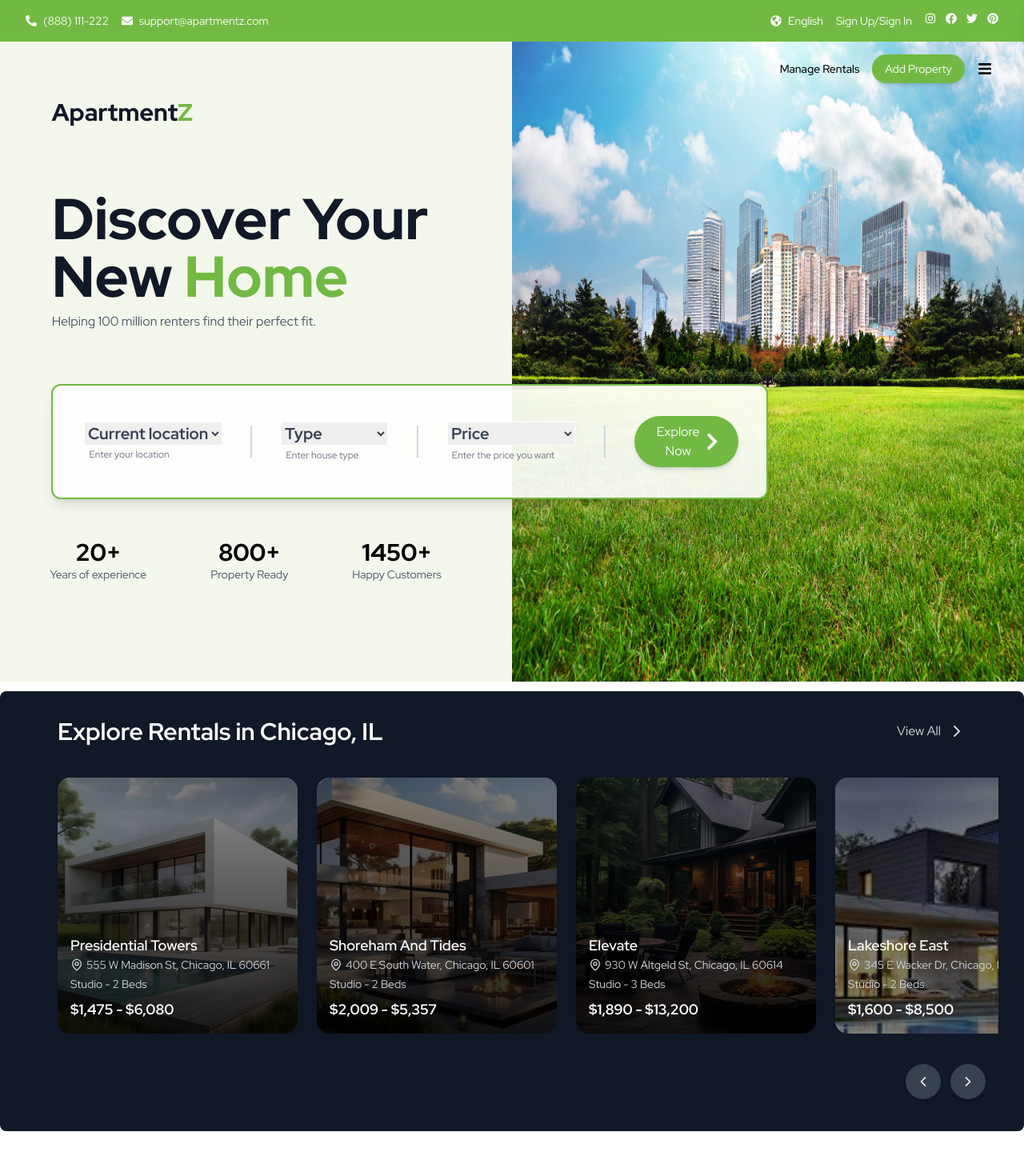
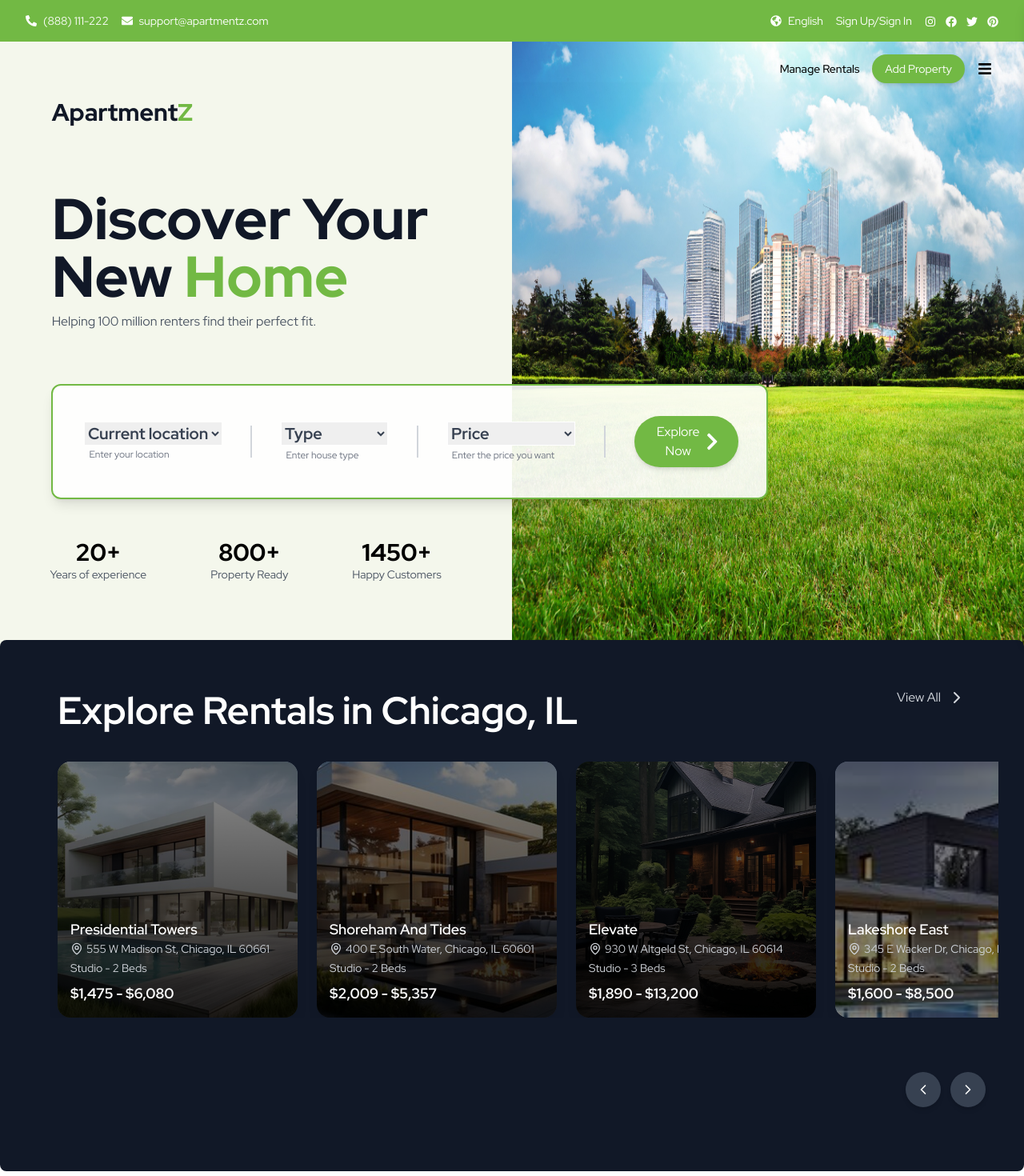
Before and after one commit to Pronttera/real-estate-website, a React (Vite) app: page / in a window 1280 px wide. Shown: the top 1470 px of the page at 80% size. Built offline with nearby package versions, Linux system fonts and the light colour scheme.

Commit message:
made changes in Hero Section And Work Section

```diff
--- a/src/pages/Home/HeroSection.jsx
+++ b/src/pages/Home/HeroSection.jsx
@@ -35,7 +35,7 @@ const HeroSection = () => {
             English
           </a>
           <a href="#" className="hover:underline">Sign Up/Sign In</a>
-          <div className="flex space-x-3">
+          <div className="flex space-x-3 mt-1">
             <a href="https://www.instagram.com"><FaInstagram /></a>
             <a href="https://www.facebook.com"><FaFacebook /></a>
             <a href="https://www.twitter.com"><FaTwitter /></a>
--- a/src/pages/Home/WorksSection.jsx
+++ b/src/pages/Home/WorksSection.jsx
@@ -74,10 +74,10 @@ export default function WorksSection() {
   };
 
   return (
-    <div className="bg-gray-900 text-white p-8 rounded-lg h-[550px] mt-16 font-redhat relative">
+    <div className="bg-gray-900 text-white p-8 rounded-lg h-full mt-15 font-redhat relative">
       {/* Header */}
       <div className="flex justify-between items-center mb-10 px-10">
-        <h2 className="text-3xl font-bold">Explore Rentals in Chicago, IL</h2>
+        <h2 className="text-5xl mt-8 font-bold">Explore Rentals in Chicago, IL</h2>
         <button className="text-gray-300 hover:text-white transition flex items-center cursor-pointer">
          View All <ChevronRight className="ml-2" />
         </button>
@@ -115,7 +115,7 @@ export default function WorksSection() {
       </div>
 
       {/* Scroll Buttons*/}
-      <div className="absolute bottom-10 right-12 flex space-x-3">
+      <div className="absolute bottom-20 right-12 flex space-x-3">
         <button
           onClick={() => scroll("left")}
           className="bg-gray-700 p-3 rounded-full shadow-md hover:bg-gray-600 transition duration-300"
```
